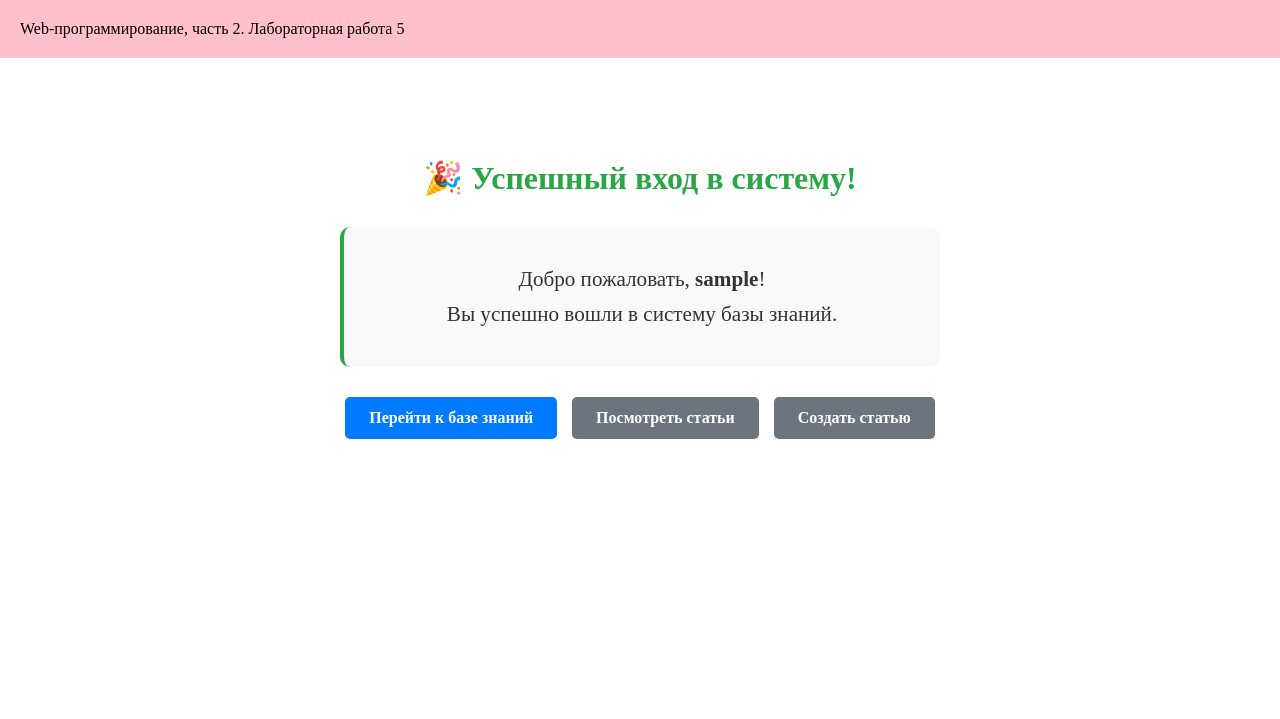
After one commit to Unapologetiic/web-back-labs, a Flask app: template templates/lab5/success_login.html in a window 1280 px wide. The commit adds this page. Shown: the top 719 px of the page. Run offline with Flask 3, Linux system fonts and the light colour scheme; the template is opened without the code that fills it: most values are stand-ins (such as "Sample title", 1, 10 or a date in 2020).

Commit message:
«Аутентификация».

```diff
--- /dev/null
+++ b/templates/lab5/success_login.html
@@ -0,0 +1,86 @@
+{% extends "base.html" %}
+
+{% block lab %}Лабораторная работа 5{% endblock %}
+
+{% block main %}
+    <div class="success-container">
+        <h1>🎉 Успешный вход в систему!</h1>
+
+        <div class="success-message">
+            <p>Добро пожаловать, <strong>{{ login }}</strong>!</p>
+            <p>Вы успешно вошли в систему базы знаний.</p>
+        </div>
+
+        <div class="action-links">
+            <a href="/lab5" class="btn btn-primary">Перейти к базе знаний</a>
+            <a href="/lab5/list" class="btn btn-secondary">Посмотреть статьи</a>
+            <a href="/lab5/create" class="btn btn-secondary">Создать статью</a>
+        </div>
+    </div>
+
+    <style>
+        .success-container {
+            max-width: 600px;
+            margin: 0 auto;
+            padding: 40px 20px;
+            text-align: center;
+        }
+
+        .success-message {
+            background: #f8f9fa;
+            padding: 30px;
+            border-radius: 10px;
+            margin: 30px 0;
+            border-left: 4px solid #28a745;
+        }
+
+        .success-message p {
+            margin: 10px 0;
+            font-size: 1.1em;
+            color: #333;
+        }
+
+        .action-links {
+            display: flex;
+            gap: 15px;
+            justify-content: center;
+            flex-wrap: wrap;
+        }
+
+        .btn {
+            display: inline-block;
+            padding: 12px 24px;
+            text-decoration: none;
+            border-radius: 5px;
+            font-weight: bold;
+            transition: all 0.3s ease;
+            border: none;
+            cursor: pointer;
+        }
+
+        .btn-primary {
+            background: #007bff;
+            color: white;
+        }
+
+        .btn-primary:hover {
+            background: #0056b3;
+            transform: translateY(-2px);
+        }
+
+        .btn-secondary {
+            background: #6c757d;
+            color: white;
+        }
+
+        .btn-secondary:hover {
+            background: #545b62;
+            transform: translateY(-2px);
+        }
+
+        h1 {
+            color: #28a745;
+            margin-bottom: 20px;
+        }
+    </style>
+{% endblock %}
```
Also changed, not shown: lab5.py (+40 -4 lines), templates/lab5/lab5.html (+7 -1 lines), templates/lab5/login.html (+34 -0 lines).
